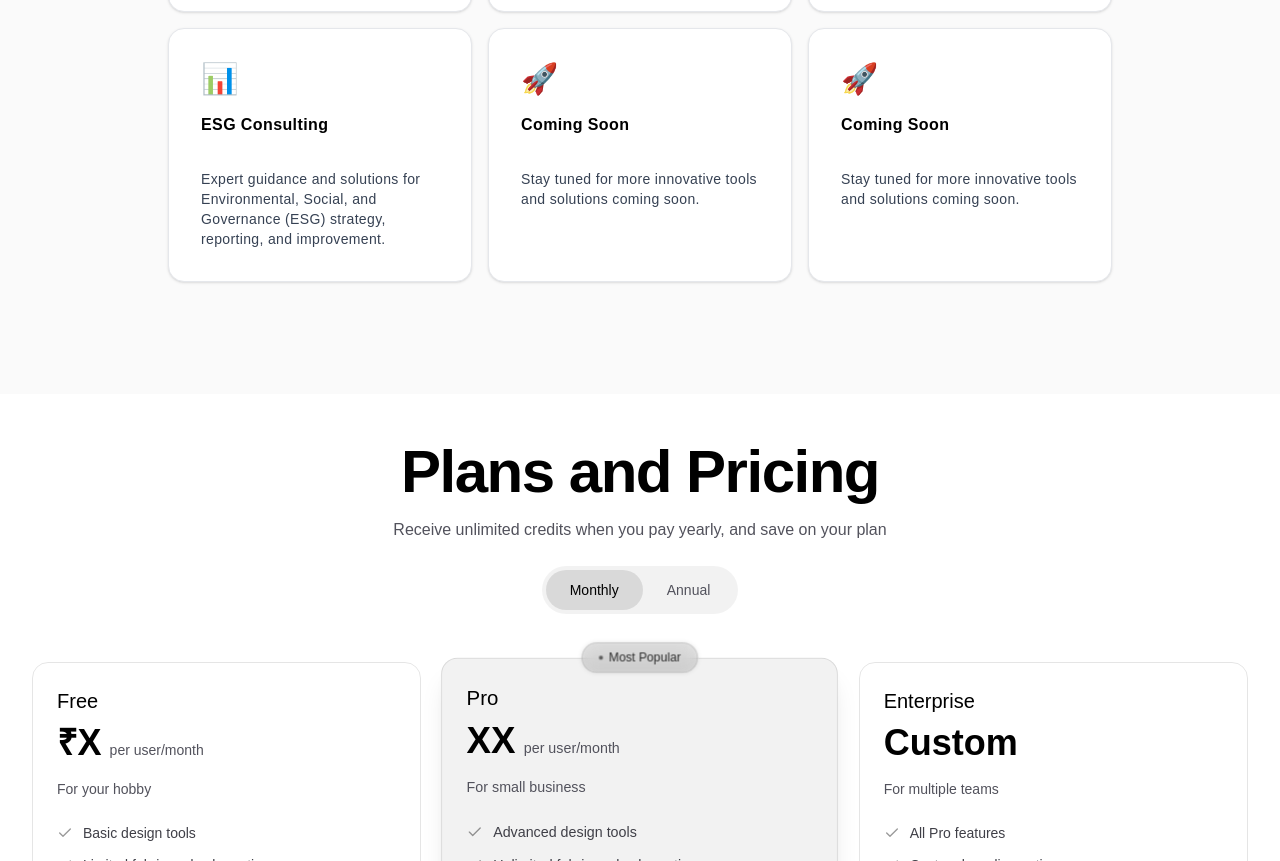
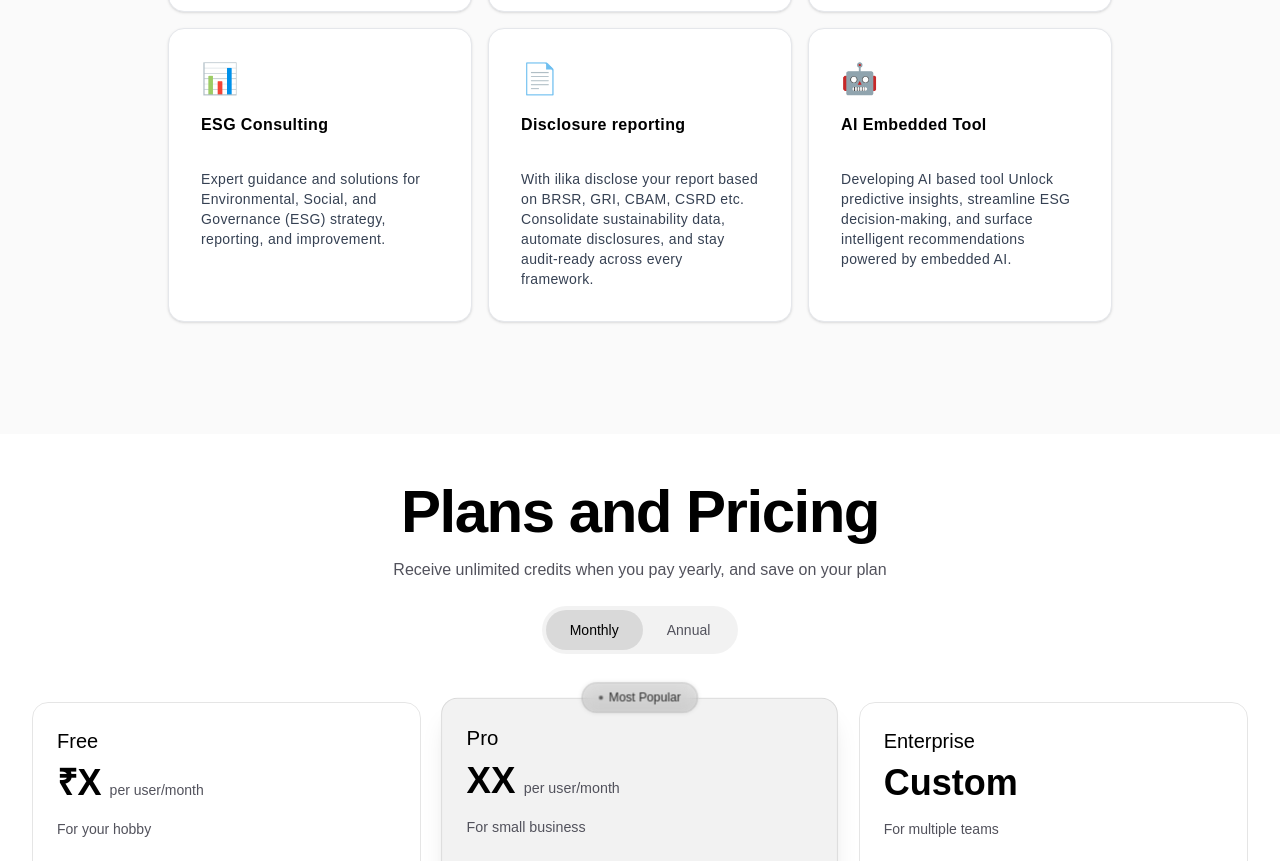
Before and after one commit to JayGupta930/ilika_earth, a Next.js app: page / in a window 1280 px wide. Shown: the part 1012-1873 px from the top of the page. Built offline with nearby package versions, Linux system fonts and the light colour scheme.

Commit message:
feat(hovercard): replace "Coming Soon" placeholders with Disclosure reporting and AI Embedded Tool entries; fix(card-hover-effect): prevent anchor navigation on click

```diff
--- a/src/components/HoverCard.jsx
+++ b/src/components/HoverCard.jsx
@@ -37,17 +37,17 @@ export const projects = [
     icon: "📊",
   },
   {
-    title: "Coming Soon",
+    title: "Disclosure reporting",
     description:
-      "Stay tuned for more innovative tools and solutions coming soon.",
+      "With ilika disclose your report based on BRSR, GRI, CBAM, CSRD etc. Consolidate sustainability data, automate disclosures, and stay audit-ready across every framework.",
     link: "#",
-    icon: "🚀",
+    icon: "📄",
   },
   {
-    title: "Coming Soon",
+    title: "AI Embedded Tool",
     description:
-      "Stay tuned for more innovative tools and solutions coming soon.",
+      "Developing AI based tool Unlock predictive insights, streamline ESG decision-making, and surface intelligent recommendations powered by embedded AI.",
     link: "#",
-    icon: "🚀",
+    icon: "🤖",
   },
 ];
--- a/src/components/ui/card-hover-effect.jsx
+++ b/src/components/ui/card-hover-effect.jsx
@@ -15,6 +15,7 @@ export const HoverEffect = ({ items, className }) => {
           className="relative group block p-2 h-full w-full"
           onMouseEnter={() => setHoveredIndex(idx)}
           onMouseLeave={() => setHoveredIndex(null)}
+          onClick={(event) => event.preventDefault()}
         >
           <AnimatePresence>
             {hoveredIndex === idx && (
```
